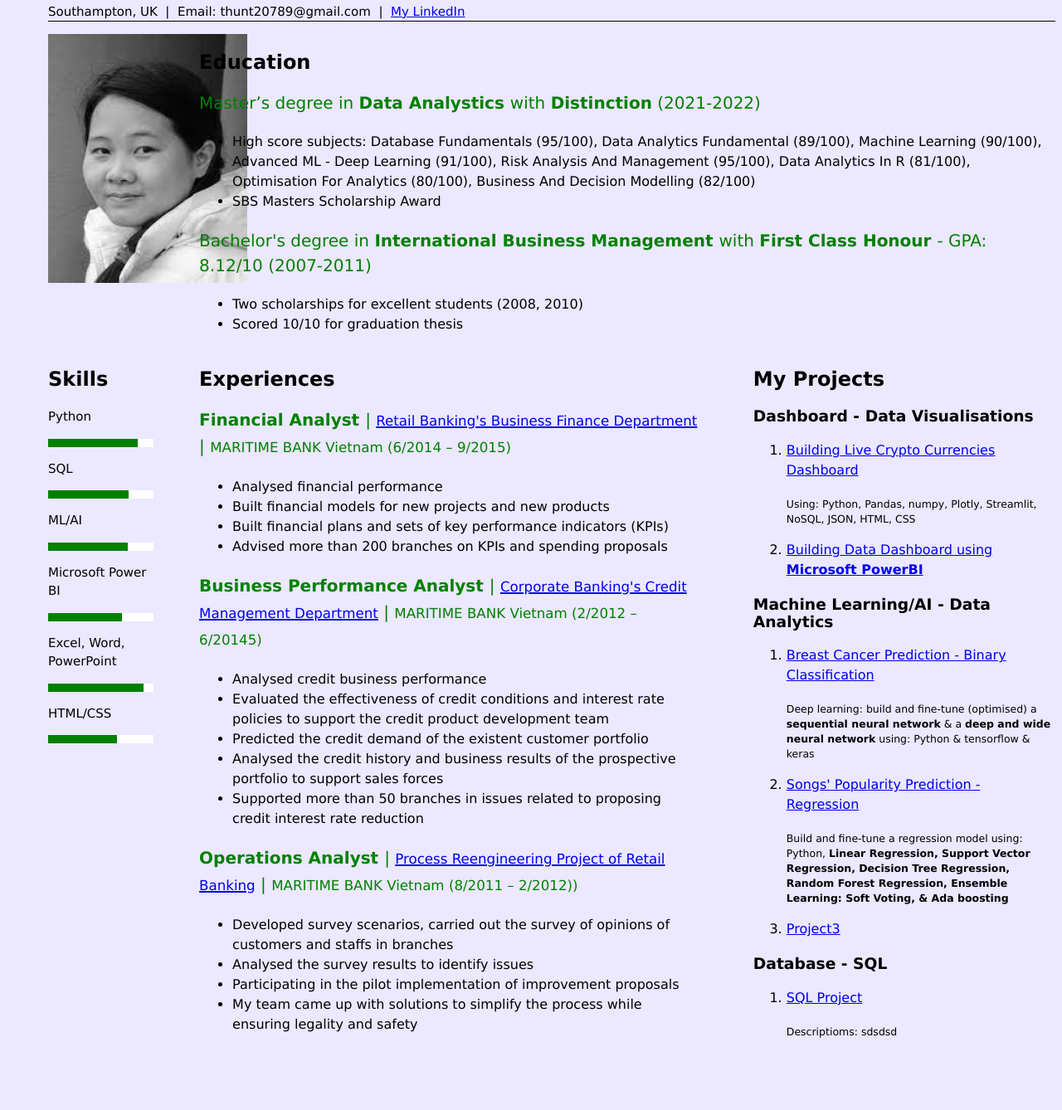
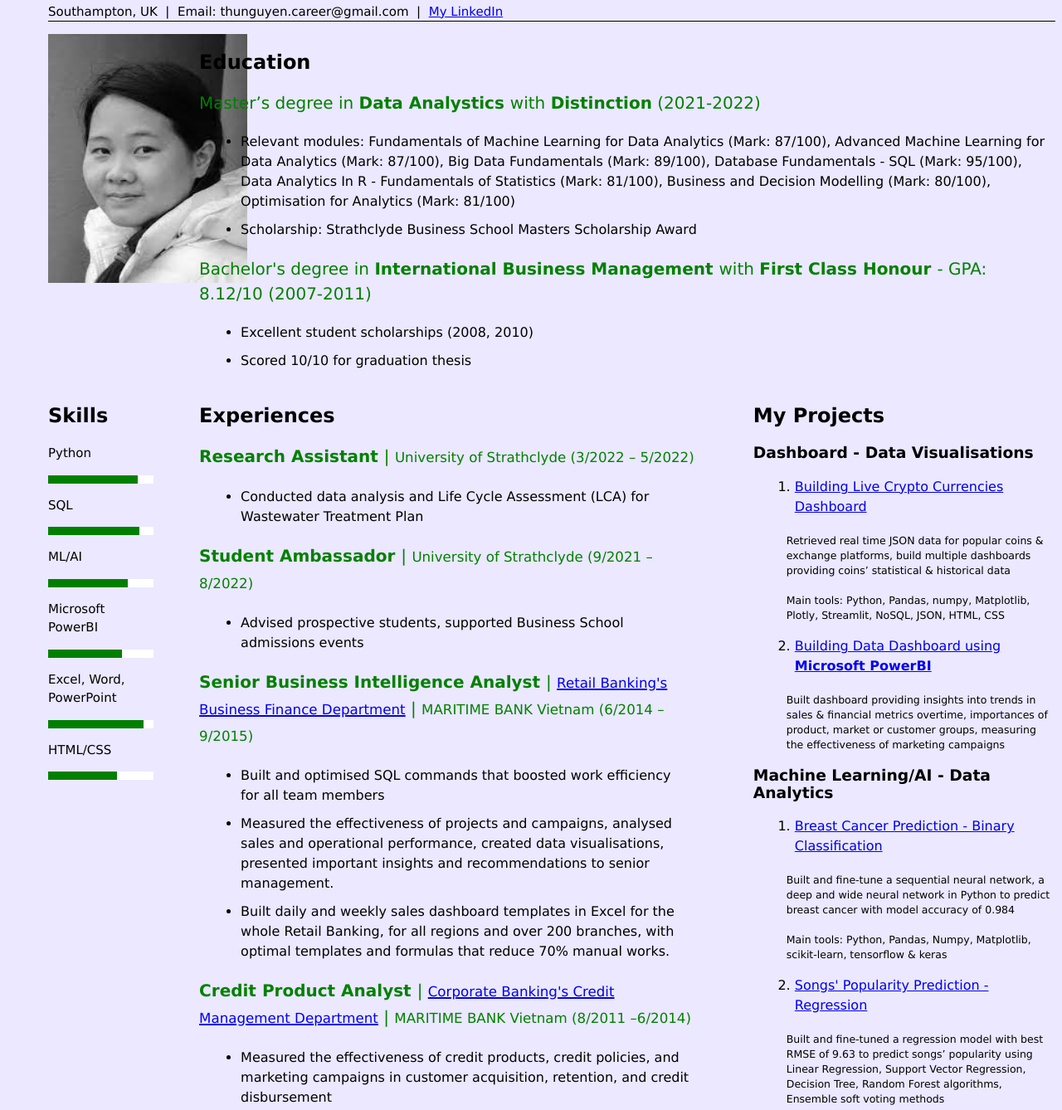
Before and after one commit to ThuNguyen207/CV, a plain HTML site: page index.html in a window 1280 px wide. Shown: the part 78-1416 px from the top of the page at 83% size. Before the commit the page ends 1393 px from the top, so only its background shows below. Drawn offline with Linux system fonts and the light colour scheme.

Commit message:
Refine CV
LR post

```diff
--- a/index.html
+++ b/index.html
@@ -18,7 +18,7 @@
 	<body>
 	<h1> Thu Nguyen </h1>
 		<p class="under_line_extended">
-			Southampton, UK &nbsp|&nbsp Email: thunt20789@gmail.com &nbsp|&nbsp;
+			Southampton, UK &nbsp|&nbsp Email: thunguyen.career@gmail.com &nbsp|&nbsp;
 			<a href="https://www.linkedin.com/in/thu-nguyen-bbb857222/"> My LinkedIn </a>
 		</p>
 
@@ -32,17 +32,21 @@
 				<p class="para">
 					Master’s degree in <b> Data Analystics </b> with <b> Distinction</b>  (2021-2022) <br>
 					<ul>
-						<li>High score subjects: Database Fundamentals (95/100), Data Analytics Fundamental (89/100),
-							Machine Learning (90/100), Advanced ML - Deep Learning (91/100),
-							Risk Analysis And Management (95/100), Data Analytics In R (81/100),
-							Optimisation For Analytics (80/100), Business And Decision Modelling (82/100)</li>
-						<li>SBS Masters Scholarship Award  </li>
+						<li>Relevant modules: Fundamentals of Machine Learning for Data Analytics (Mark: 87/100),
+							Advanced Machine Learning for Data Analytics (Mark: 87/100),
+							Big Data Fundamentals (Mark: 89/100),
+							Database Fundamentals - SQL (Mark: 95/100),
+							Data Analytics In R - Fundamentals of Statistics (Mark: 81/100),
+							Business and Decision Modelling (Mark: 80/100),
+							Optimisation for Analytics (Mark: 81/100)
+							</li>
+						<li>Scholarship: Strathclyde Business School Masters Scholarship Award  </li>
 					</ul>
 				</p>
 				<p class="para">
 					Bachelor's degree in <b> International Business Management </b> with <b> First Class Honour </b>- GPA: 8.12/10  (2007-2011) <br>
 					<ul>
-						<li>Two scholarships for excellent students (2008, 2010)</li>
+						<li>Excellent student scholarships (2008, 2010)</li>
 						<li>Scored 10/10 for graduation thesis</li>
 					</ul>
 				</p>
@@ -61,14 +65,14 @@
 
 				<p class="p_small"> SQL </p>
 					<div class="white">
-						<div class="dark-green" style="height:10px;width:76%"></div>
+						<div class="dark-green" style="height:10px;width:86%"></div>
 					</div>
 
 				<p class="p_small"> ML/AI </p>
 					<div class="white">
 						<div class="dark-green" style="height:10px;width:75%"></div>
 					</div>
-				<p class="p_small"> Microsoft Power BI </p>
+				<p class="p_small"> Microsoft PowerBI </p>
 					<div class="white">
 						<div class="dark-green" style="height:10px;width:70%"></div>
 					</div>
@@ -86,32 +90,32 @@
 		<div class="three_columns middle2">
 			<h2> Experiences </h2>
 			<div class="column_90">
-				<p class="para"> <b> Financial Analyst </b> | <a href="https://www.msb.com.vn/en/dinh-che-tai-chinh"> <small>Retail Banking's Business Finance Department</small></a> |
+				<p class="para"> <b> Research Assistant </b> | <small> University of Strathclyde (3/2022 – 5/2022)</small>
+					<ul>
+						<li> Conducted data analysis and Life Cycle Assessment (LCA) for Wastewater Treatment Plan </li>
+					</ul>
+				</p>
+
+				<p class="para"> <b> Student Ambassador </b> | <small> University of Strathclyde (9/2021 – 8/2022)</small>
+					<ul>
+						<li> Advised prospective students, supported Business School admissions events </li>
+					</ul>
+				</p>
+
+
+				<p class="para"> <b> Senior Business Intelligence Analyst  </b> | <a href="https://www.msb.com.vn/en/dinh-che-tai-chinh"> <small>Retail Banking's Business Finance Department</small></a> |
 					<small>MARITIME BANK Vietnam (6/2014 – 9/2015)</small>
 					<ul>
-						<li> Analysed financial performance </li>
-						<li> Built financial models for new projects and new products </li>
-						<li> Built financial plans and sets of key performance indicators (KPIs)</li>
-						<li> Advised more than 200 branches on KPIs and spending proposals</li>
+						<li> Built and optimised SQL commands that boosted work efficiency for all team members </li>
+						<li> Measured the effectiveness of projects and campaigns, analysed sales and operational performance, created data visualisations, presented important insights and recommendations to senior management. </li>
+						<li> Built daily and weekly sales dashboard templates in Excel for the whole Retail Banking, for all regions and over 200 branches, with optimal templates and formulas that reduce 70% manual works.</li>
 					</ul>
 				</p>
-				<p class="para"> <b> Business Performance Analyst </b> | <a href="https://www.msb.com.vn/en/doanh-nghiep"> <small>Corporate Banking's Credit Management Department</small></a> |
-					<small>MARITIME BANK Vietnam (2/2012 – 6/20145)</small>
+				<p class="para"> <b> Credit Product Analyst </b> | <a href="https://www.msb.com.vn/en/doanh-nghiep"> <small>Corporate Banking's Credit Management Department</small></a> |
+					<small>MARITIME BANK Vietnam (8/2011 –6/2014)</small>
 					<ul>
-						<li> Analysed credit business performance </li>
-						<li> Evaluated the effectiveness of credit conditions and interest rate policies to support the credit product development team </li>
-						<li> Predicted the credit demand of the existent customer portfolio</li>
-						<li> Analysed the credit history and business results of the prospective portfolio to support sales forces</li>
-						<li> Supported more than 50 branches in issues related to proposing credit interest rate reduction</li>
-					</ul>
-				</p>
-				<p class="para"> <b> Operations Analyst </b> | <a href="https://www.msb.com.vn/en/ca-nhan"> <small>Process Reengineering Project of Retail Banking</small></a> |
-					<small>MARITIME BANK Vietnam (8/2011 – 2/2012))</small>
-					<ul>
-						<li> Developed survey scenarios, carried out the survey of opinions of customers and staffs in branches	</li>
-						<li> Analysed the survey results to identify issues</li>
-						<li> Participating in the pilot implementation of improvement proposals</li>
-						<li> My team came up with solutions to simplify the process while ensuring legality and safety</li>
+						<li> Measured the effectiveness of credit products, credit policies, and marketing campaigns in customer acquisition, retention, and credit disbursement </li>
+						<li> Produced in-depth analyses of sales performance and credit appraisal activities, created data visualisation, and presented important insights and recommendations. </li>
 					</ul>
 				</p>
 			</div>
@@ -122,23 +126,27 @@
 			<h3> Dashboard - Data Visualisations</h3>
 				<ol>
 					<li> <a href="https://thunguyen207-crypto-30-8-22-app-ci0y8d.streamlit.app/" target="_blank" rel="noopener noreferrer">  Building Live Crypto Currencies Dashboard </a> </li>
-					<p class="p_small2"><small><small>Using: Python, Pandas, numpy, Plotly, Streamlit, NoSQL, JSON, HTML, CSS</small></small></p>
+					<p class="p_small2"><small><small>Retrieved real time JSON data for popular coins & exchange platforms, build multiple dashboards providing coins’ statistical & historical data </small></small></p>
+					<p class="p_small2"><small><small>Main tools: Python, Pandas, numpy, Matplotlib, Plotly, Streamlit, NoSQL, JSON, HTML, CSS</small></small></p>
 					<li> <a href="projects/ML_AI/Dashboard/PowerBI/index_PowerBI.html" target="_blank" rel="noopener noreferrer">  Building Data Dashboard using <b> Microsoft PowerBI </b></a> </li>
+					<p class="p_small2"><small><small>Built dashboard providing insights into trends in sales & financial metrics overtime, importances of product, market or customer groups, measuring the effectiveness of marketing campaigns</small></small></p>
+
 				</ol>
 
 			<h3> Machine Learning/AI - Data Analytics</h3>
 				<ol>
 					<li> <a href="projects/ML_AI/ML_AI/Binary_Classification_Breast_Cancer/Breast_Cancer_Binary_classification.html" target="_blank" rel="noopener noreferrer">  Breast Cancer Prediction - Binary Classification </a> </li>
-					<p class="p_small2"><small><small>Deep learning: build and fine-tune (optimised) a <b>sequential neural network</b> & a <b>deep and wide neural network</b>  using: Python & tensorflow & keras </small></small></p>
+					<p class="p_small2"><small><small>Built and fine-tune a sequential neural network, a deep and wide neural network in Python to predict breast cancer with model accuracy of 0.984 </small></small></p>
+					<p class="p_small2"><small><small>Main tools: Python, Pandas, Numpy, Matplotlib, scikit-learn, tensorflow & keras </small></small></p>
 					<li> <a href="projects/ML_AI/ML_AI/Song_popularity_Regression/Regression_Song_Popularity.html" target="_blank" rel="noopener noreferrer">  Songs' Popularity Prediction - Regression </a> </li>
-					<p class="p_small2"><small><small>Build and fine-tune a regression model using: Python, <b>Linear Regression, Support Vector Regression, Decision Tree Regression, Random Forest Regression, Ensemble Learning: Soft Voting, & Ada boosting</b> </small></small></p>
-					<li> <a href="projects/AdvancedFEA/index.html" target="_blank" rel="noopener noreferrer">  Project3 </a> </li>
+					<p class="p_small2"><small><small>Built and fine-tuned a regression model with best RMSE of 9.63 to predict songs’ popularity using Linear Regression, Support Vector Regression, Decision Tree, Random Forest algorithms, Ensemble soft voting methods</b> </small></small></p>
+					<!-- <li> <a href="projects/AdvancedFEA/index.html" target="_blank" rel="noopener noreferrer">  Project3 </a> </li> -->
 				</ol>
 
 			<h3> Database - SQL</h3>
 				<ol>
 					<li> <a href="projects/ML_AI/SQL/CS990_Assigment.html" target="_blank" rel="noopener noreferrer">  SQL Project </a> </li>
-					<p class="p_small2"><small><small>Descriptioms: sdsdsd</small></small></p>
+					<p class="p_small2"><small><small>Descriptioms: Build and manage Database to manage information about students and their study activities, university's staffs/lecturers and their teaching modules</small></small></p>
 				</ol>
 		</div>
 	</div>
--- a/styles/styles.css
+++ b/styles/styles.css
@@ -54,6 +54,12 @@ line-height: 1.5em
 ul {
   line-height: 1.5;
 }
+
+li {
+  line-height: 1.5;
+  margin: 10px
+}
+
 
 ol {
   line-height: 1.5;
```
Also changed, not shown: index1.html (added, +117 -0 lines), 1 other file.
